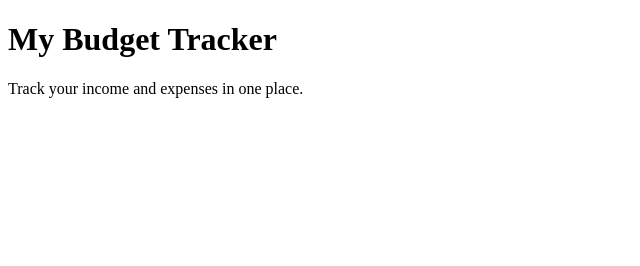
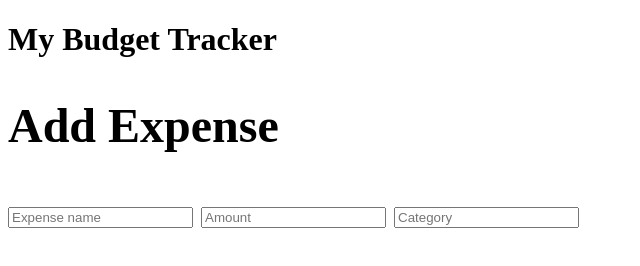
Before and after one commit to Leila126yy/BUDGET-TRACKER-, a plain HTML site: page index.html in a window 1280 px wide. Shown: the whole page, without its empty margins (0-640 px from the left). Drawn offline with Linux system fonts and the light colour scheme.

Commit message:
Update index.html

```diff
--- a/index.html
+++ b/index.html
@@ -5,8 +5,14 @@
 </head>
 <body>
 
-    <h1>My Budget Tracker</h1>
-    <p>Track your income and expenses in one place.</p>
+    <h1>My Budget Tracker</h>
+    <section id="expense-section">
+    <h2>Add Expense</h2>
+
+    <input type="text" placeholder="Expense name">
+    <input type="number" placeholder="Amount">
+    <input type="text" placeholder="Category">
+</section>
 
 </body>
 </html>
```
